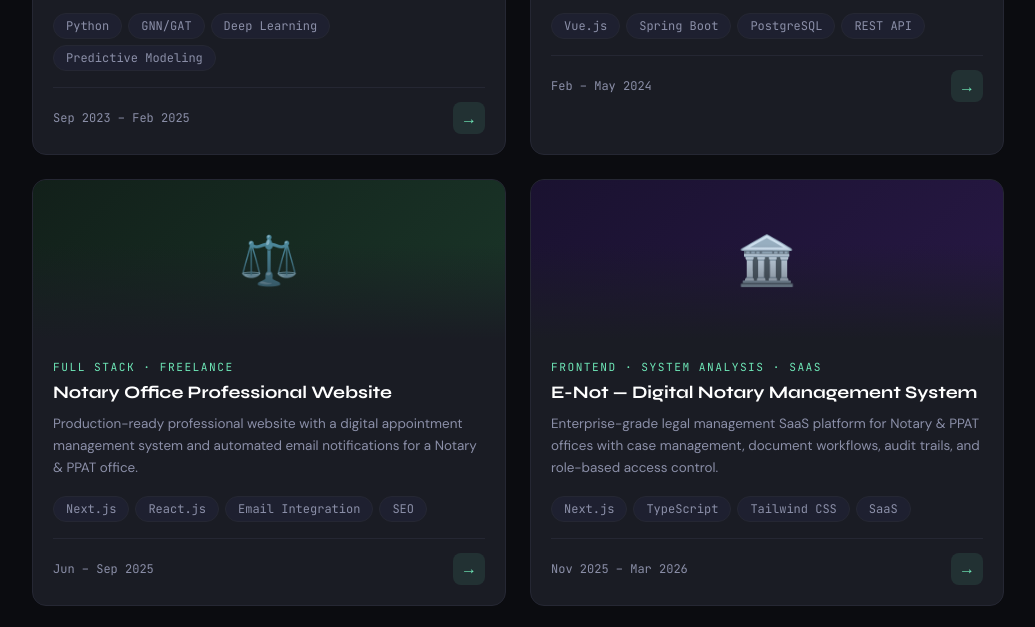
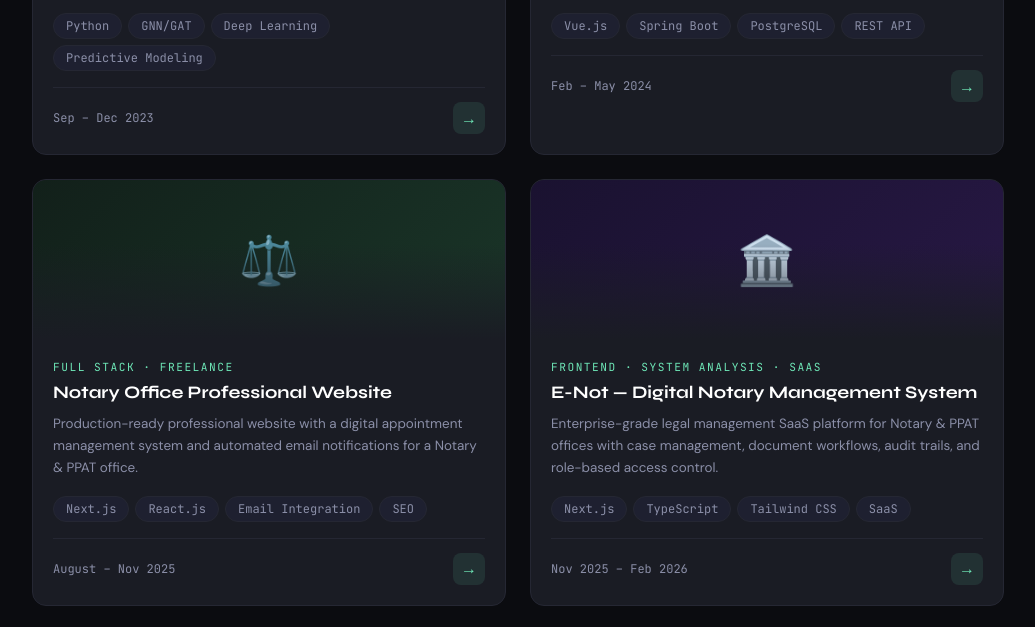
Before and after one commit to nantakashiv/My-New-Portfolio, a plain HTML site: page index.html in a window 1280 px wide. Shown: the part 4823-5450 px from the top of the page, without its empty margins (122-1157 px from the left). Drawn offline with Linux system fonts and the light colour scheme.

Commit message:
update portfolio

```diff
--- a/index.html
+++ b/index.html
@@ -316,7 +316,7 @@
             <span class="tag">Predictive Modeling</span>
           </div>
           <div class="project-footer">
-            <span class="project-date">Sep 2023 – Feb 2025</span>
+            <span class="project-date">Sep – Dec 2023</span>
             <div class="project-arrow">→</div>
           </div>
         </div>
@@ -358,7 +358,7 @@
             <span class="tag">SEO</span>
           </div>
           <div class="project-footer">
-            <span class="project-date">Jun – Sep 2025</span>
+            <span class="project-date">August – Nov 2025</span>
             <div class="project-arrow">→</div>
           </div>
         </div>
@@ -379,7 +379,7 @@
             <span class="tag">SaaS</span>
           </div>
           <div class="project-footer">
-            <span class="project-date">Nov 2025 – Mar 2026</span>
+            <span class="project-date">Nov 2025 – Feb 2026</span>
             <div class="project-arrow">→</div>
           </div>
         </div>
```
